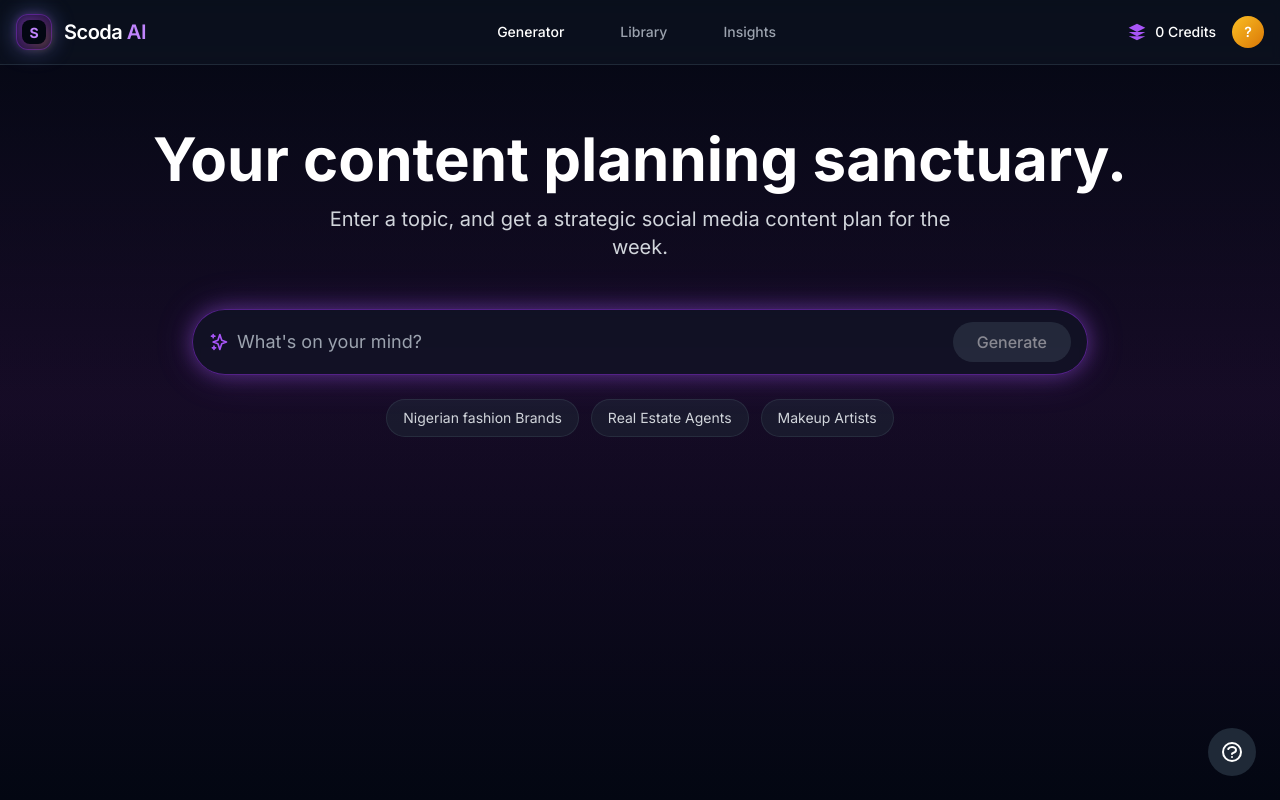
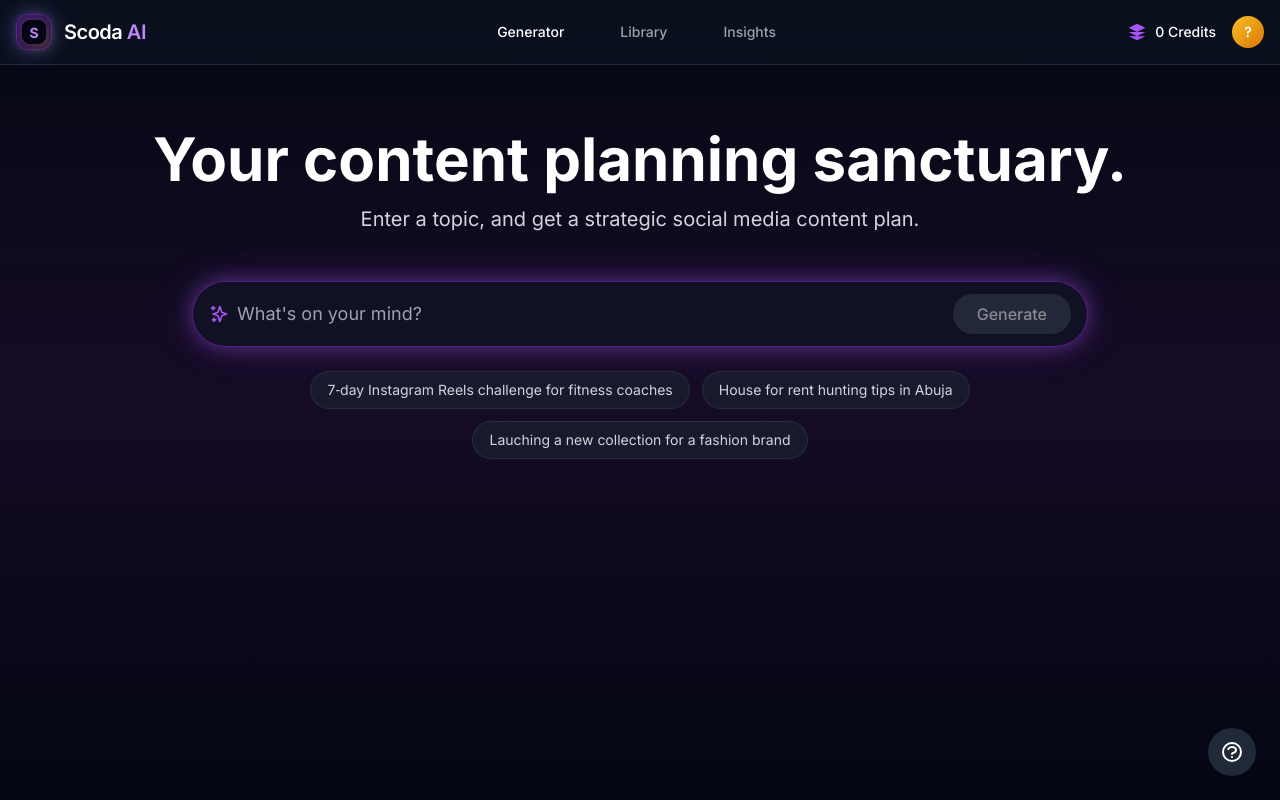
Before and after one commit to Shukazuby/scoda-ai, a Next.js app: page / in a window 1280 px wide. Built offline with nearby package versions, Linux system fonts and the light colour scheme; no server answers.

Commit message:
made changes

```diff
--- a/app/help/page.tsx
+++ b/app/help/page.tsx
@@ -61,7 +61,7 @@ export default function HelpPage() {
             <p className="text-sm text-gray-300 mb-3">
               Each generation uses <span className="font-semibold">1</span>{" "}
               credit. New accounts start with{" "}
-              <span className="font-semibold">10</span> credits.
+              <span className="font-semibold">5</span> credits.
             </p>
             <ul className="text-sm text-gray-300 space-y-1.5 list-disc list-inside">
               <li>Your current credits are shown in the top-right Navbar.</li>
--- a/app/page.tsx
+++ b/app/page.tsx
@@ -63,7 +63,7 @@ export default function Home() {
           </h1>
           <p className="text-xl text-gray-300 max-w-2xl mx-auto">
             {/* Enter a topic, and get a complete social media content plan with posts, hooks, hashtags, and strategies. */}
-            Enter a topic, and get a strategic social media content plan for the week.
+            Enter a topic, and get a strategic social media content plan.
           </p>
         </div>
 
@@ -73,9 +73,9 @@ export default function Home() {
             onGenerate={handleGenerateIdeas}
             loading={loading}
             suggestedTopics={[
-              "Nigerian fashion Brands",
-              "Real Estate Agents",
-              "Makeup Artists"
+              "7‑day Instagram Reels challenge for fitness coaches",
+              "House for rent hunting tips in Abuja",
+              "Lauching a new collection for a fashion brand"
             ]}
           />
         </div>
```
